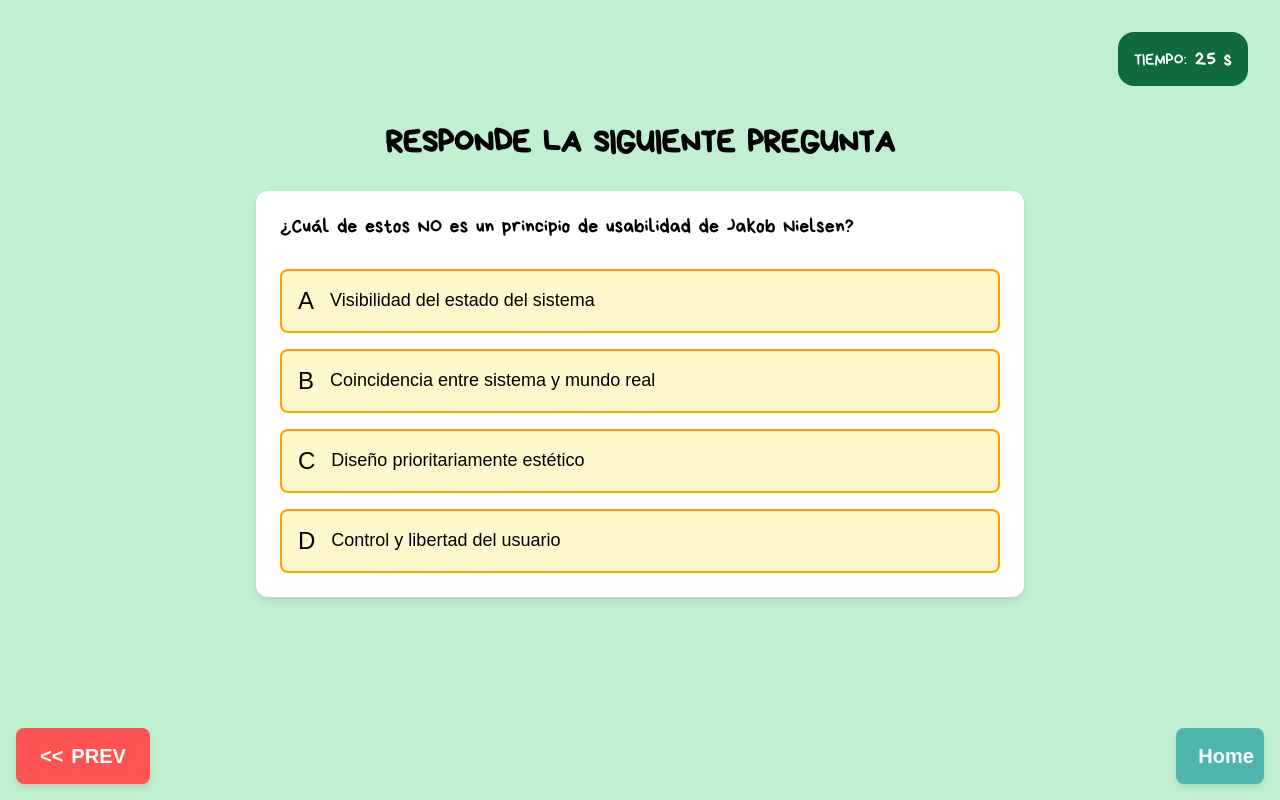
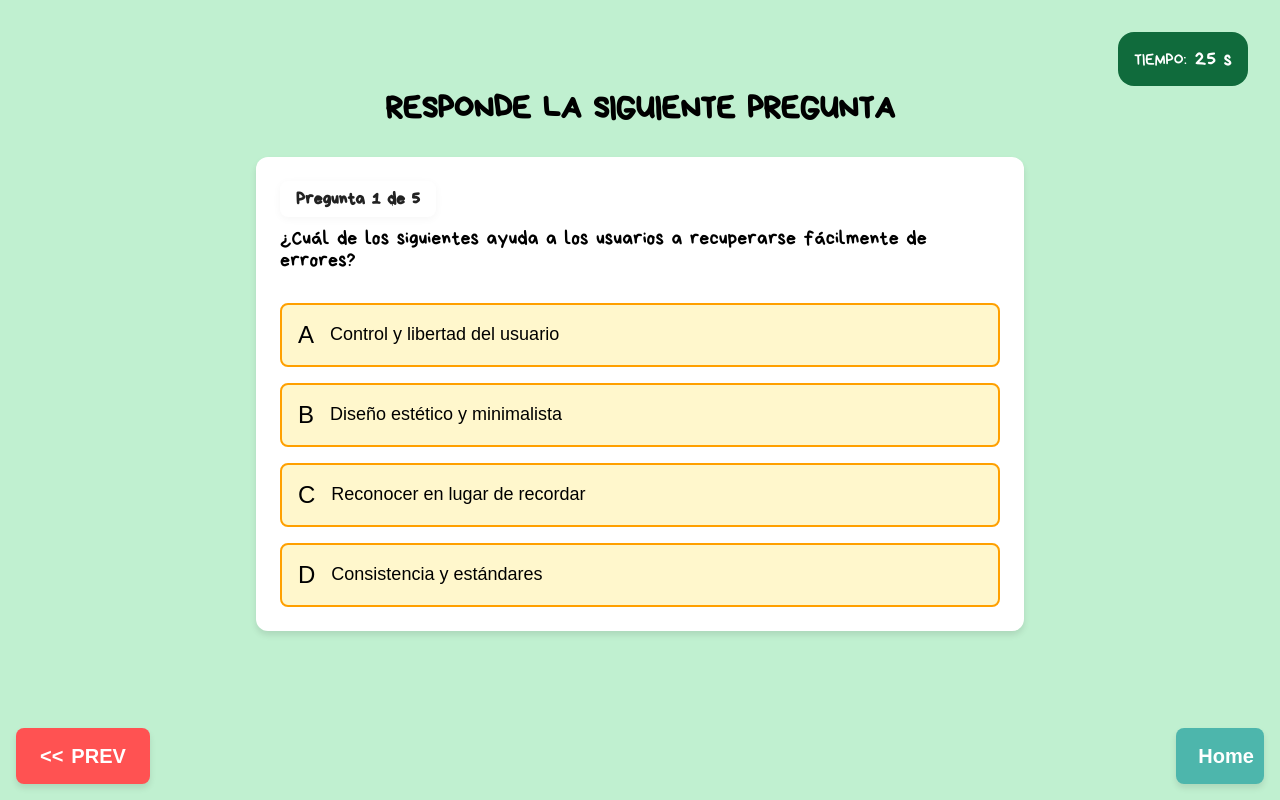
Before and after one commit to Sevigo-code/Interfaces, a React (Vite) app: page /quiz-game in a window 1280 px wide. Built offline with nearby package versions, Linux system fonts and the light colour scheme.

Commit message:
Se arregla calificacion para el juego QuizGame, tambien se arregla Loading antes de cargar que se muestre pantalla completa

```diff
--- a/src/components/games/QuizGame.jsx
+++ b/src/components/games/QuizGame.jsx
@@ -1,16 +1,10 @@
 import React, { useState, useEffect } from 'react';
 import { useNavigate } from 'react-router-dom';
 import NavigationButtons from '../common/NavigationButtons';
+import Loading from '../screens/Loading';
 
-const QuizGame = () => {
-  const [currentQuestion, setCurrentQuestion] = useState(0);
-  const [selectedAnswer, setSelectedAnswer] = useState(null);
-  const [timeLeft, setTimeLeft] = useState(30);
-  const [score, setScore] = useState(0);
-  const [gameOver, setGameOver] = useState(false);
-  const navigate = useNavigate();
-
-  const questions = [
+// Array de 10 preguntas sobre los principios de Jakob Nielsen
+const allQuestions = [
   {
     question: "¿Cuál de estos NO es un principio de usabilidad de Jakob Nielsen?",
     options: [
@@ -40,8 +34,98 @@
       "Diseño estético y minimalista"
     ],
     correct: 0
+  },
+  {
+    question: "¿Cuál es el objetivo principal de la 'Visibilidad del estado del sistema'?",
+    options: [
+      "Mostrar siempre al usuario lo que está ocurriendo",
+      "Reducir la carga de memoria del usuario",
+      "Permitir deshacer acciones",
+      "Ofrecer ayuda contextual"
+    ],
+    correct: 0
+  },
+  {
+    question: "¿Qué principio fomenta que el diseño hable el lenguaje del usuario?",
+    options: [
+      "Coincidencia entre sistema y mundo real",
+      "Flexibilidad y eficiencia de uso",
+      "Prevención de errores",
+      "Reconocer en lugar de recordar"
+    ],
+    correct: 0
+  },
+  {
+    question: "¿Qué principio recomienda ofrecer atajos para usuarios expertos?",
+    options: [
+      "Flexibilidad y eficiencia de uso",
+      "Ayuda y documentación",
+      "Prevención de errores",
+      "Consistencia y estándares"
+    ],
+    correct: 0
+  },
+  {
+    question: "¿Cuál de los siguientes ayuda a los usuarios a recuperarse fácilmente de errores?",
+    options: [
+      "Control y libertad del usuario",
+      "Diseño estético y minimalista",
+      "Reconocer en lugar de recordar",
+      "Consistencia y estándares"
+    ],
+    correct: 0
+  },
+  {
+    question: "¿Qué principio sugiere que los elementos y acciones deben ser consistentes en toda la interfaz?",
+    options: [
+      "Consistencia y estándares",
+      "Prevención de errores",
+      "Ayuda y documentación",
+      "Flexibilidad y eficiencia de uso"
+    ],
+    correct: 0
+  },
+  {
+    question: "¿Qué principio recomienda mostrar solo la información relevante y evitar el desorden?",
+    options: [
+      "Diseño estético y minimalista",
+      "Visibilidad del estado del sistema",
+      "Control y libertad del usuario",
+      "Consistencia y estándares"
+    ],
+    correct: 0
+  },
+  {
+    question: "¿Qué principio sugiere que siempre debe haber ayuda accesible para el usuario?",
+    options: [
+      "Ayuda y documentación",
+      "Prevención de errores",
+      "Flexibilidad y eficiencia de uso",
+      "Coincidencia entre sistema y mundo real"
+    ],
+    correct: 0
   }
 ];
+
+function getRandomQuestions(arr, n) {
+  const shuffled = arr.slice().sort(() => 0.5 - Math.random());
+  return shuffled.slice(0, n);
+}
+
+const QuizGame = () => {
+  const [currentQuestion, setCurrentQuestion] = useState(0);
+  const [selectedAnswer, setSelectedAnswer] = useState(null);
+  const [timeLeft, setTimeLeft] = useState(30);
+  const [score, setScore] = useState(0);
+  const [gameOver, setGameOver] = useState(false);
+  const [questions, setQuestions] = useState([]);
+  const [showLoading, setShowLoading] = useState(false);
+  const navigate = useNavigate();
+
+  // Seleccionar 5 preguntas aleatorias al montar el componente
+  useEffect(() => {
+    setQuestions(getRandomQuestions(allQuestions, 5));
+  }, []);
 
   // Contador de tiempo
   useEffect(() => {
@@ -57,16 +141,12 @@
 
   const handleAnswer = (index) => {
     setSelectedAnswer(index);
-
-    // Actualizar puntaje si la respuesta es correcta
     if (index === questions[currentQuestion].correct) {
       setScore(score + 1);
     }
-
-    // Esperar un momento antes de pasar a la siguiente pregunta
     setTimeout(() => {
       nextQuestion();
-    }, 1000);
+    }, 2000);
   };
 
   const nextQuestion = () => {
@@ -75,10 +155,24 @@
       setSelectedAnswer(null);
       setTimeLeft(30);
     } else {
+      setShowLoading(true);
       setGameOver(true);
+      setTimeout(() => {
+        navigate('/rating', {
+          state: {
+            score: score,
+            maxScore: questions.length,
+            prevPath: '/quiz-game',
+            sourceTopic: 'Principios de Jakob Nielsen'
+          }
+        });
+      }, 2000); // Duración del Loading
     }
   };
 
+  if (showLoading) {
+    return <Loading message="¡Calificando respuestas!" />;
+  }
   return (
     <div className="screen quiz-game-screen">
       <div className="timer">
@@ -87,52 +181,38 @@
           <span className="time-value">{timeLeft} s</span>
         </div>
       </div>
-
       <h1 className="title">RESPONDE LA SIGUIENTE PREGUNTA</h1>
-
-      {!gameOver ? (
+      {!gameOver && questions.length > 0 ? (
         <div className="quiz-container">
+          <div className="question-counter">
+            Pregunta {currentQuestion + 1} de {questions.length}
+          </div>
           <p className="question-text">{questions[currentQuestion].question}</p>
-
           <div className="options-container">
-            {questions[currentQuestion].options.map((option, index) => (
+            {questions[currentQuestion].options.map((option, index) => {
+              let buttonClass = 'option-button';
+              if (selectedAnswer !== null) {
+                if (index === questions[currentQuestion].correct) {
+                  buttonClass += ' correct';
+                } else if (index === selectedAnswer) {
+                  buttonClass += ' incorrect';
+                }
+              }
+              return (
                 <button
                   key={index}
-                className={`option-button ${
-                  selectedAnswer === null
-                    ? ''
-                    : selectedAnswer === index
-                      ? index === questions[currentQuestion].correct
-                        ? 'correct'
-                        : 'incorrect'
-                      : index === questions[currentQuestion].correct
-                        ? 'correct'
-                        : ''
-                }`}
+                  className={buttonClass}
                   onClick={() => handleAnswer(index)}
                   disabled={selectedAnswer !== null}
                 >
                   <span className="option-letter">{String.fromCharCode(65 + index)}</span>
                   {option}
                 </button>
-            ))}
+              );
+            })}
           </div>
         </div>
-      ) : (
-        <div className="game-over-container">
-          <h2>¡Juego terminado!</h2>
-          <p>Tu puntuación: {score} de {questions.length}</p>
-          <button
-            onClick={() => navigate('/rating', { state: { prevPath: '/quiz-game', sourceTopic: 'Principios de Jakob Nielsen' } })}
-            className="rate-button"
-          >
-            Calificar actividad
-          </button>
-        </div>
-      )}
-
-
-
+      ) : null}
       <NavigationButtons prevPath="/jakob-nielsen" nextPath={gameOver ? '/rating' : null} homePath="/menu" />
     </div>
   );
--- a/src/components/styles/Home.css
+++ b/src/components/styles/Home.css
@@ -25,3 +25,17 @@
     font-weight: normal;
     font-style: normal;
   }
+
+.question-counter {
+  background: #fff;
+  color: #222;
+  font-family: 'BryndanWrite', Arial, sans-serif;
+  font-weight: bold;
+  font-size: 1.1rem;
+  border-radius: 8px;
+  padding: 8px 16px;
+  margin-bottom: 10px;
+  text-align: left;
+  box-shadow: 0 2px 8px rgba(0,0,0,0.04);
+  display: inline-block;
+}
```
Lines whose indentation alone changed are shown as unchanged.
